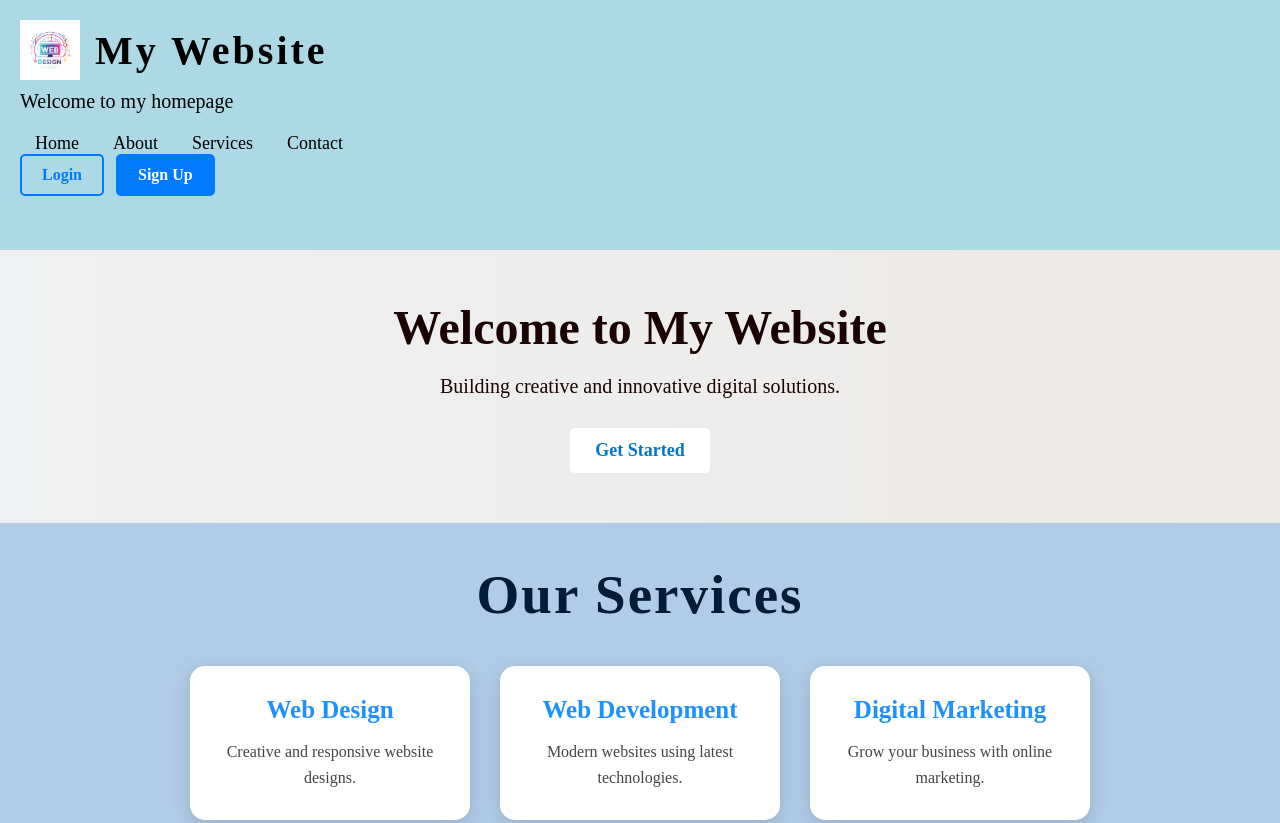
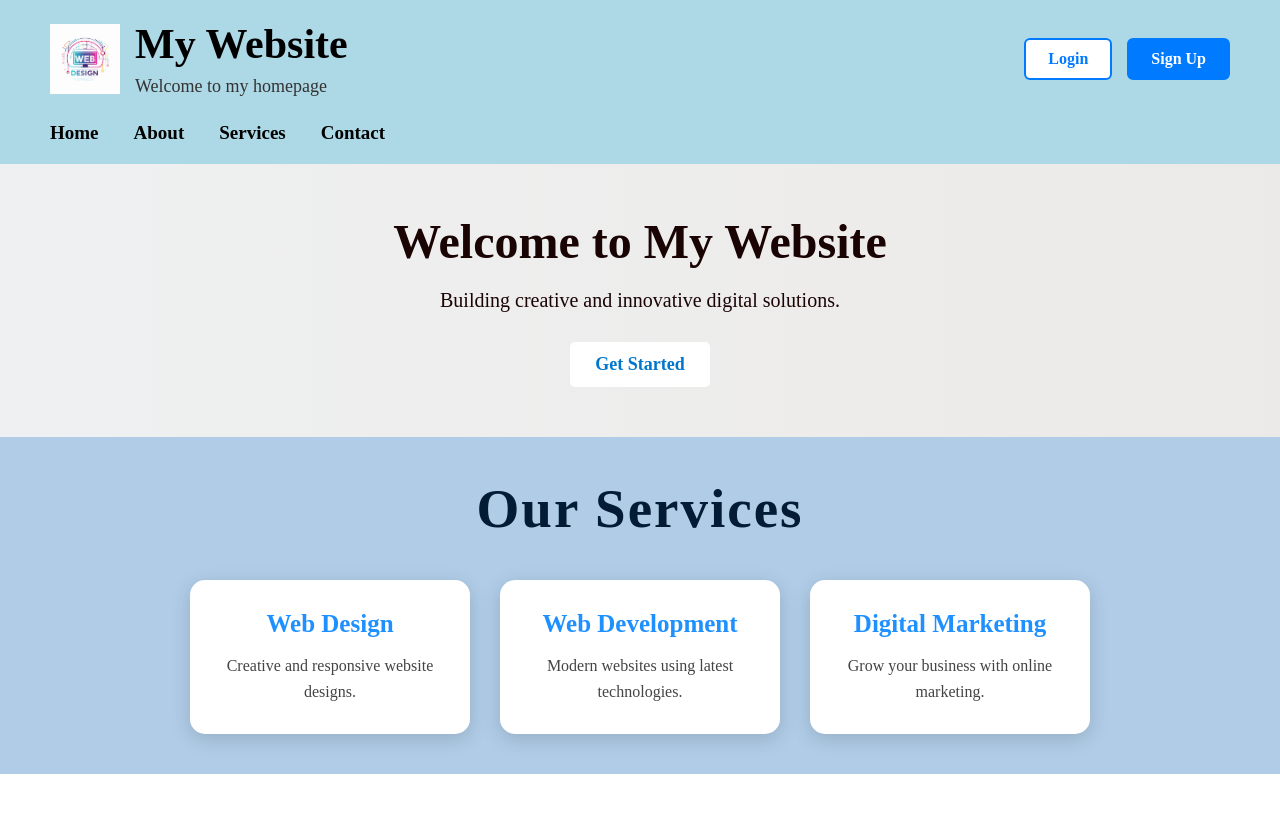
Before and after one commit to lidhiya2005/landing-page, a plain HTML site: page index.html in a window 1280 px wide. Shown: the top 823 px of the page. Drawn offline with Linux system fonts and the light colour scheme.

Commit message:
Update header with login and signup buttons

```diff
--- a/index.html
+++ b/index.html
@@ -8,24 +8,34 @@
 <body>
 
 <header>
-    <div class="logo">
-        <img src="./images/web-design.jpg" alt="Logo">
-        <h1>My Website</h1>
+
+    <!-- Top Row -->
+    <div class="header-top">
+
+        <div class="logo-section">
+            <img src="./images/web-design.jpg" alt="Logo">
+
+            <div>
+                <h1>My Website</h1>
+                <p>Welcome to my homepage</p>
+            </div>
+        </div>
+
+        <div class="auth-buttons">
+            <a href="login.html" class="login-btn">Login</a>
+            <a href="signup.html" class="signup-btn">Sign Up</a>
+        </div>
+
     </div>
-    <p>Welcome to my homepage</p>
-    <div class="header-menu">
 
-    <nav>
+    <!-- Bottom Row -->
+    <nav class="navbar">
         <a href="#home">Home</a>
         <a href="#about">About</a>
         <a href="#services">Services</a>
         <a href="#contact">Contact</a>
     </nav>
-    <div class="auth-buttons">
-            <a href="login.html" class="login-btn">Login</a>
-            <a href="signup.html" class="signup-btn">Sign Up</a>
-        </div>
-    </div>
+
 </header>
 
 <main>
--- a/style.css
+++ b/style.css
@@ -12,98 +12,95 @@ body {
     padding: 0;
 }
 
-header {
-    background-color: lightblue;
-    width: 100%;
-    height: 250px;
-    margin: 0;
-    padding: 20px;
-    box-sizing: border-box;
+/* ================= HEADER ================= */
+
+header{
+    background:lightblue;
+    padding:20px 50px;
 }
 
-.logo {
-    display: flex;
-    align-items: center;
+/* Top Row */
+
+.header-top{
+    display:flex;
+    justify-content:space-between;
+    align-items:center;
 }
 
-.logo img {
-    width: 60px;
-    height: 60px;
-    margin-right: 15px;
+/* Logo Section */
+
+.logo-section{
+    display:flex;
+    align-items:center;
+    gap:15px;
 }
 
-.logo h1 {
-    margin: 0;
-    font-size: 40px;
-    font-family: "Times New Roman", serif;
-    letter-spacing: 3px;
-    text-align: left;
+.logo-section img{
+    width:70px;
+    height:70px;
 }
 
-header h1 {
-    letter-spacing: 6px;
-    font-size: 50px;
-    font-family: "Times New Roman", serif;
-    margin: 0;
+.logo-section h1{
+    margin:0;
+    font-size:42px;
+    font-family:"Times New Roman", serif;
 }
 
-header p {
-    font-size: 20px;
-    margin: 10px 0 20px;
-}
-.header-right{
-    display:flex;
-    align-items:center;
-    gap:30px;
+.logo-section p{
+    margin-top:8px;
+    font-size:18px;
+    color:#333;
 }
 
-nav a {
-    text-decoration: none;
-    color: black;
-    margin: 0 15px;
-    font-size: 18px;
+/* Navigation */
+
+.navbar{
+    margin-top:25px;
+    display:flex;
+    gap:35px;
 }
 
-nav a:hover {
-    color: rgb(153, 154, 218);
+.navbar a{
+    text-decoration:none;
+    color:black;
+    font-size:19px;
+    font-weight:bold;
 }
 
-h2 {
-    text-align: center;
+.navbar a:hover{
+    color:#007bff;
 }
 
-/* ===== Login & Signup ===== */
+/* Login & Signup */
 
-/* Push buttons to the far right */
 .auth-buttons{
-    margin-left:auto;
     display:flex;
-    gap:12px;
+    gap:15px;
 }
 
-/* Buttons */
 .login-btn,
 .signup-btn{
-    padding:10px 20px;
+    padding:10px 22px;
     text-decoration:none;
-    border-radius:5px;
+    border-radius:6px;
     font-weight:bold;
 }
 
 .login-btn{
     border:2px solid #007bff;
     color:#007bff;
+    background:white;
+}
+
+.login-btn:hover{
+    background:#007bff;
+    color:white;
 }
 
 .signup-btn{
     background:#007bff;
-    color:#fff;
+    color:white;
     border:2px solid #007bff;
-}
-
-.login-btn:hover{
-    background:#007bff;
-    color:#fff;
 }
 
 .signup-btn:hover{
```
